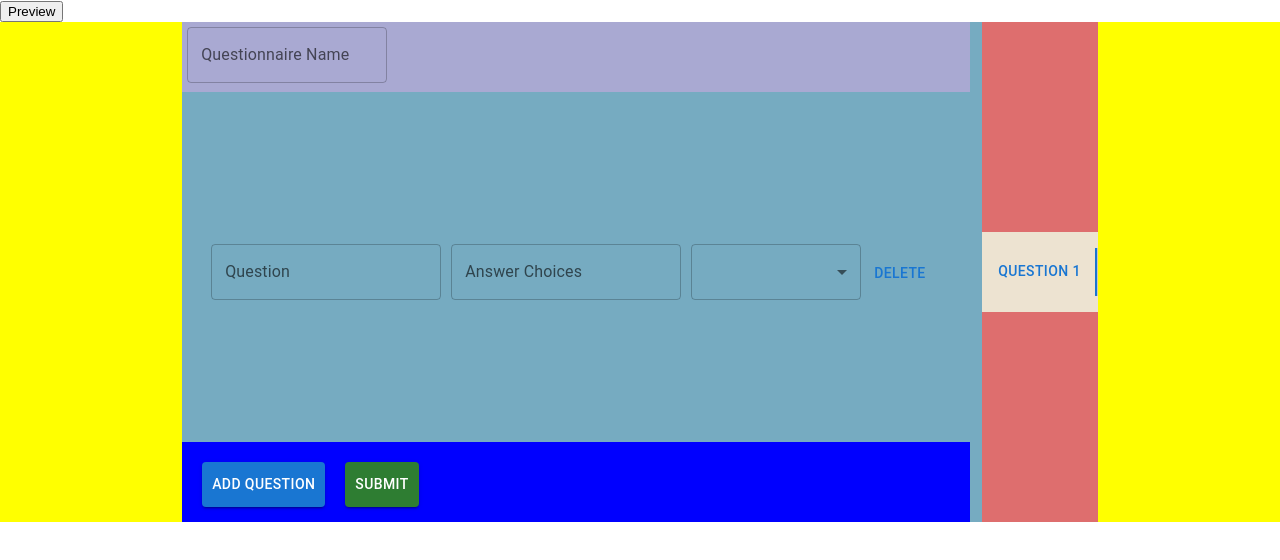
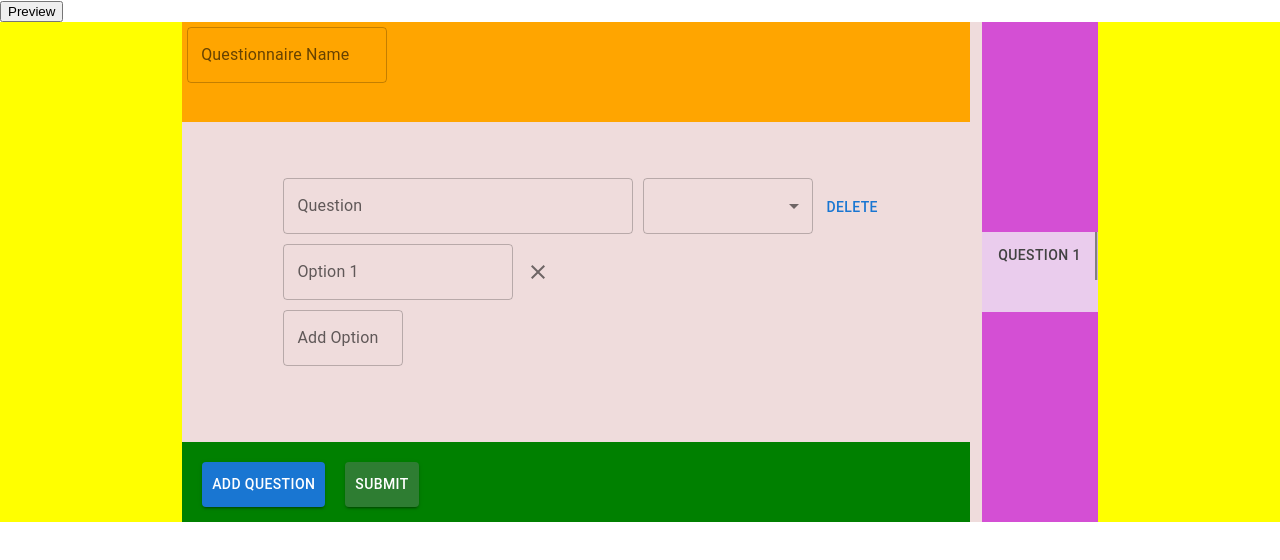
Before and after one commit to LeoHacopian/techo-researcher-portal, a React (Create React App) app: page / in a window 1280 px wide. Shown: the top 560 px of the page. Built offline with nearby package versions, Linux system fonts and the light colour scheme.

Commit message:
Creates new google form style layout

```diff
--- a/package.json
+++ b/package.json
@@ -6,6 +6,7 @@
   "dependencies": {
     "@emotion/react": "^11.10.6",
     "@emotion/styled": "^11.10.6",
+    "@mui/icons-material": "^5.11.16",
     "@mui/material": "^5.11.10",
     "@testing-library/jest-dom": "^5.16.5",
     "@testing-library/react": "^13.4.0",
--- a/src/Components/GenericTabPanel/GenericTabPanel.css
+++ b/src/Components/GenericTabPanel/GenericTabPanel.css
@@ -1,8 +1,9 @@
 .tabbed-window-container{
     display: flex;
-    background-color: rgb(222, 110, 110);
+    background-color: rgb(212, 79, 212);
     margin: auto;
     align-items: center;
+    justify-content: center;
     width: 100%; /* set the width to 100% to fill the container */
     min-width: 800px;
 }
@@ -10,9 +11,8 @@
 .tabs-container {
     display: flex;
     flex-direction: column;
-    justify-content: center;
     order: 1;
-    background-color: #EDE3D1;
+    background-color: rgb(234, 204, 237);
     min-height: 80px; /* set a minimum height in pixels */
     max-height: 500px;
     flex: 1; /* make the container grow to fill the available space */
@@ -23,7 +23,8 @@
 .tabpanel-container{
     display: flex;
     align-items: center;
-    background-color: #76abc1;
+    justify-content: center;
+    background-color: rgb(239, 220, 220);
     align-self: center;
     height: 500px; /* set a fixed height in pixels */
     flex: 3; /* make the container grow to fill the available space */
--- a/src/Components/GenericTabPanel/GenericTabPanel.js
+++ b/src/Components/GenericTabPanel/GenericTabPanel.js
@@ -1,9 +1,19 @@
-import React, { useState } from 'react';
-import { TabScrollButton, Box, Typography, Tabs, Tab } from '@mui/material';
+import React, { useState, useEffect, useRef } from 'react';
+import { Box, Typography, Tabs, Tab } from '@mui/material';
 import './GenericTabPanel.css'
 
 function GenericTabPanel({ content, ...otherProps }) {
   const [value, setValue] = useState(0);
+
+  const prevContentLength = useRef(content.length);
+
+  useEffect(() => {
+    if (content.length > prevContentLength.current || content.length < prevContentLength.current) {
+      setValue(content.length - 1);
+    }
+    prevContentLength.current = content.length;
+  }, [content]);
+
 
   const handleTabChange = (event, newValue) => {
     setValue(newValue);
@@ -18,10 +28,14 @@ function GenericTabPanel({ content, ...otherProps }) {
         value={value}
         onChange={handleTabChange}
         aria-label="Vertical tabs"
+        TabIndicatorProps={{
+          style: { background: "grey"}
+        }}
         sx={{ borderRight: 1, borderColor: 'divider', height: '100%' }}
       >
         {content.map((tab, index) => (
-          <Tab key={index} label={tab.label} {...a11yProps(index)} />
+          <Tab key={index} label={tab.label} {...a11yProps(index)}
+          sx={{ '&.Mui-selected': { color: '#424242' } }} />
         ))}
       </Tabs>
 
--- a/src/Components/QuestionnaireTable/QuestionnaireTable.js
+++ b/src/Components/QuestionnaireTable/QuestionnaireTable.js
@@ -3,12 +3,12 @@ import React from 'react';
 
 function QuestionnaireTable({ questions }) {
   return (
-    <TableContainer component={Paper} style={{ width: '50%' }}>
+    <TableContainer component={Paper} style={{ width: '50%', zIndex: 1, position: 'fixed' }}>
       <Table sx={{ Width: 150 }} aria-label="QuestionTable">
         <TableHead>
           <TableRow>
             <TableCell align="left">Number</TableCell>
-            <TableCell align="left">Questions</TableCell>
+            <TableCell align="left">Question</TableCell>
             <TableCell align="left">Answer Choices</TableCell>
             <TableCell align="left">Answer Type</TableCell>
           </TableRow>
--- a/src/Components/qForm/qForm.css
+++ b/src/Components/qForm/qForm.css
@@ -21,13 +21,18 @@
 
 }
 
+.qPortal{
+    display: flex;
+    flex-direction: column;
+}
 .wrapper {
     position: relative;
+    background-color: #EDE3D1;
 }
 
 .bottom-navbar {
     position: absolute;
-    background-color: blue;
+    background-color: green;
     width: 86%;
     height: 80px;
     bottom: 0;
@@ -37,7 +42,7 @@
     position: absolute;
     top: 0px;
     width: 86%;
-    height: 70px;
-    background-color: rgb(169, 169, 210);
+    height: 100px;
+    background-color: orange;
 
 }
--- a/src/Components/qForm/qForm.js
+++ b/src/Components/qForm/qForm.js
@@ -1,17 +1,18 @@
 import './qForm.css'
-import { Button, MenuItem, Select, TextField } from "@mui/material";
+
+import { IconButton, Button, MenuItem, Select, TextField } from "@mui/material";
+import ClearIcon from '@mui/icons-material/Clear';
+
 import React, { useState, useEffect, useRef } from 'react';
+
 import { v4 as uuidv4 } from 'uuid';
+
 import axios from 'axios';
 
 import QuestionnaireTable from '../QuestionnaireTable/QuestionnaireTable';
 import GenericTabPanel from '../GenericTabPanel/GenericTabPanel';
 
-
-
-function QForm(props) {
-
-  const { value, setValue } = props;
+function QForm() {
 
   const [questionnaireName, setQuestionnaireName] = useState('');
 
@@ -21,7 +22,7 @@ function QForm(props) {
 
   const [questions, setQuestions] = useState({
     question: [
-      { id: uuidv4(), number: '1', prompt: '', type: '', answers: [], },
+      { id: uuidv4(), prompt: '', type: '', number: '1', answers: [{ id: uuidv4(), answer: '' }], },
     ]
   });
 
@@ -39,7 +40,6 @@ function QForm(props) {
     };
   }, [tableRef]);
 
-
   const toggleTable = () => {
     setShowTable((prevState) => !prevState);
   };
@@ -48,39 +48,63 @@ function QForm(props) {
     setQuestions(prevState => ({
       question: [
         ...prevState.question,
-        { id: uuidv4(), prompt: '', type: '', answers: [], number: prevState.question.length + 1 },
+        { id: uuidv4(), prompt: '', type: '', number: prevState.question.length + 1, answers: [{ id: uuidv4(), answer: '' }] },
       ],
     }));
-
-    console.log(questions.question.length);
-
   };
 
-  const handleChangeInput = (id, event) => {
-    const newQuestions = questions.question.map((i, index) => {
-      if (id === i.id) {
+  const addAnswer = (id) => {
+    setQuestions(prevState => ({
+      question: prevState.question.map(q => {
+        if (q.id === id) {
+          return {
+            ...q,
+            answers: [
+              ...q.answers,
+              { id: uuidv4(), answer: '' }
+            ]
+          };
+        } else {
+          return q;
+        }
+      })
+    }));
+  };
 
-        if (event.target.name === "answers") {
-          i.answers = event.target.value.split(",");
-        } else {
-          i[event.target.name] = event.target.value;
+  const handleChangeInput = (id, index, event) => {
+    const { name, value } = event.target;
+    const updatedQuestions = questions.question.map((q) => {
+      if (q.id === id) {
+        if (name === 'prompt') {
+          return { ...q, prompt: value };
+        } else if (name === 'type') {
+          return { ...q, type: value };
+        } else if (name.includes('answers')) {
+          const updatedAnswers = q.answers.map((a, i) => {
+            if (i === index) {
+              return { ...a, answer: value };
             }
-        // Update the number attribute of each question based on its index
-        i.number = index + 1;
+            return a;
+          });
+          return { ...q, answers: updatedAnswers };
         }
-      return i;
+      }
+      return q;
     });
-    setQuestions({ question: newQuestions });
-  }
+    setQuestions({ question: updatedQuestions });
+  };
 
   const handleSubmit = () => {
+    if (questionnaireName.trim() === '') {
+      alert('Please enter questionnaire name');
+      return;
+    }
     const isComplete = questions.question.every(
       (question) =>
         question.prompt.length > 0 &&
         question.answers.length > 0 &&
         question.type.length > 0
-    ) && questionnaireName.length > 0;
-
+    );
     // If any field is missing a value, prevent submission
     if (!isComplete) {
       alert('Please fill out all fields');
@@ -88,7 +112,14 @@ function QForm(props) {
     }
 
     const questionsWithoutId = questions.question.map(({ id, ...rest }) => rest);
-    const questionnaire = { name: questionnaireName, question: questionsWithoutId };
+    const questionnaire = {
+      name: questionnaireName,
+      question: questionsWithoutId.map((question) => ({
+        ...question,
+        answers: question.answers.map((answerObj, index) => index === question.answers.length - 1 ? String(answerObj.answer) : String(answerObj.answer)),
+      })),
+    };
+
     console.log(JSON.stringify(questionnaire, null, 1));
 
     axios.post('http://localhost:5000/questionnaire/register', questionnaire)
@@ -103,6 +134,10 @@ function QForm(props) {
 
   const handleRemoveFields = id => {
     const values = [...questions.question];
+
+    if (values.length === 1) {
+      return;
+    }
     const index = values.findIndex(value => value.id === id);
     const removedQuestion = values.splice(index, 1)[0];
     values.forEach((question, i) => {
@@ -112,25 +147,39 @@ function QForm(props) {
     });
 
     setQuestions({ question: values });
-    //  setSelectedTab(questions.question.length - 2);
   }
+
+  const handleRemoveOption = (questionId, answerId) => {
+    setQuestions(prevState => ({
+      question: prevState.question.map(q => {
+        if (q.id === questionId) {
+          return {
+            ...q,
+            answers: q.answers.filter(a => a.id !== answerId)
+          };
+        } else {
+          return q;
+        }
+      })
+    }));
+  }
+
 
   return (
     <div>
-      <div>
+
       <button onClick={toggleTable}>Preview</button>
       {showTable && (
         <div ref={tableRef}>
           <QuestionnaireTable questions={questions.question} />
         </div>
       )}
-      </div>
+
 
       <div className="questionnaire-container">
-        <form className="qPortal">
+
         <div className="wrapper">
           <div className="top-navbar">
-
             <TextField
               style={{ width: "200px", margin: "5px" }}
               name="name"
@@ -140,42 +189,61 @@ function QForm(props) {
               onChange={(event) => setQuestionnaireName(event.target.value)}
             />
           </div>
+
           <GenericTabPanel content={questions.question.map((q, index) => ({
             label: `Question ${index + 1}`,
             content: (
               <>
                 <TextField
-                    style={{ width: "230px", margin: "5px" }}
+                  style={{ width: "350px", margin: "5px" }}
                   name="prompt"
                   type="text"
                   label="Question"
                   value={q.prompt}
-                    onChange={event => handleChangeInput(q.id, event)}
-                  />
-                  <TextField
-                    style={{ width: "230px", height: "400", margin: "5px" }}
-                    name="answers"
-                    type="text"
-                    label="Answer Choices"
-                    value={q.answers}
-                    onChange={event => handleChangeInput(q.id, event)}
+                  onChange={event => handleChangeInput(q.id, index, event)}
                 />
                 <Select
                   style={{ width: "170px", margin: "5px" }}
                   name="type"
                   label="Question Type"
                   value={q.type}
-                    onChange={event => handleChangeInput(q.id, event)}
+                  onChange={event => handleChangeInput(q.id, index, event)}
                 >
                   <MenuItem value={'Checkbox'}>Checkbox</MenuItem>
                   <MenuItem value={'Radio Button'}>Radio Button</MenuItem>
                   <MenuItem value={'Number Wheel'}>Number Wheel</MenuItem>
                 </Select>
                 <Button onClick={() => handleRemoveFields(q.id)}>Delete</Button>
+                <form className="qPortal">
+                  {q.answers.map((answer, index) => (
+                    <div style={{ display: 'flex', flexDirection: 'row' }}>
+                      <TextField
+                        key={answer.id}
+                        style={{ width: "230px", margin: "5px" }}
+                        name={`answers[${index}]`}
+                        type="text"
+                        label={`Option ${index + 1}`}
+                        value={answer.answer}
+                        onChange={event => handleChangeInput(q.id, index, event)}
+                      />
+                      <div style={{ alignSelf: "center" }}>
+                        <IconButton onClick={() => handleRemoveOption(q.id, answer.id)}>
+                          <ClearIcon />
+                        </IconButton>
+                      </div>
+                    </div>
+                  ))}
+                  <TextField
+                    style={{ width: "120px", margin: "5px" }}
+                    label="Add Option"
+                    onClick={() => addAnswer(q.id)}
+                  />
 
+                </form>
               </>
             )
           }))} />
+
           <div className="bottom-navbar">
 
             <Button id="AddButton" variant="contained" onClick={addQuestion}>
@@ -190,7 +258,6 @@ function QForm(props) {
             </Button>
           </div>
         </div>
-        </form>
       </div>
     </div>
   );
```
Also changed, not shown: src/Components/CustomButton/CustomButton.css (added), src/Components/CustomButton/CustomButton.js (added), 1 other file (tests, documents, lock files or other folders). Lines whose indentation alone changed are shown as unchanged.
